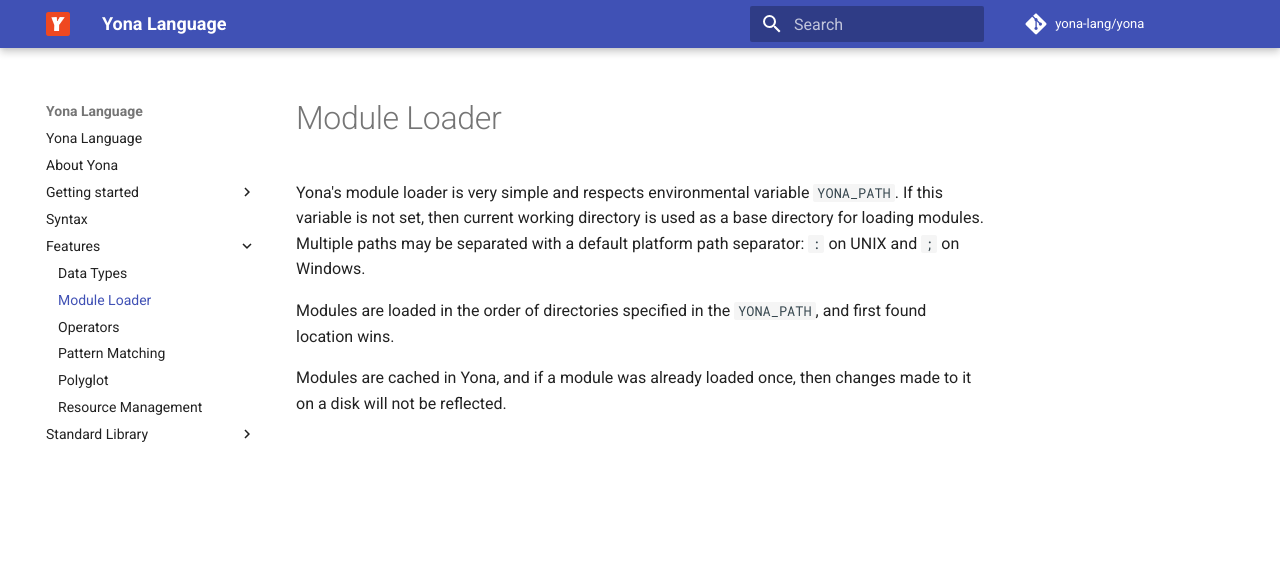
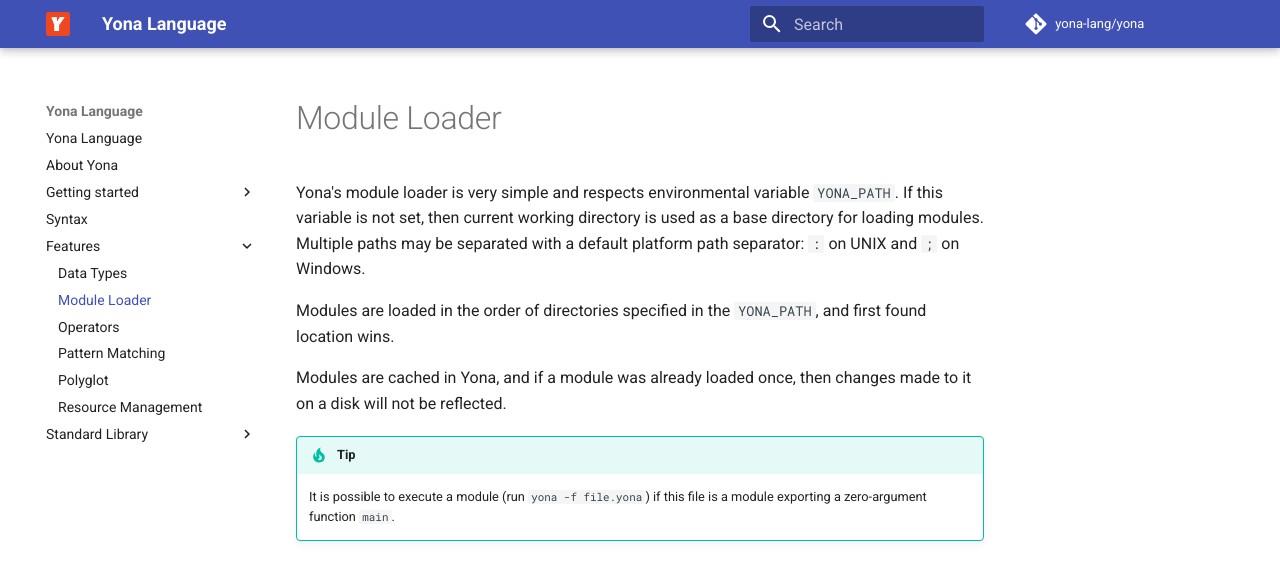
Before and after one commit to yona-lang/homepage, an MkDocs documentation site: the page built from docs/features/module-loader.md, in a window 1280 px wide. Shown: the top 580 px of the page. Built offline with MkDocs 1.6.1 and Material for MkDocs 9.7.7, drawn with Linux system fonts in a browser that asks for light colours; comment, search, counter and statistics services are not loaded.

Commit message:
added note about main modules

```diff
--- a/docs/features/module-loader.md
+++ b/docs/features/module-loader.md
@@ -7,3 +7,6 @@ Yona's module loader is very simple and respects environmental variable `YONA_PA
 Modules are loaded in the order of directories specified in the `YONA_PATH`, and first found location wins.
 
 Modules are cached in Yona, and if a module was already loaded once, then changes made to it on a disk will not be reflected.
+
+!!! tip
+    It is possible to execute a module (run `yona -f file.yona`) if this file is a module exporting a zero-argument function `main`.
```
Also changed, not shown: docs/getting_started/release-notes.md (+1 -0 lines).
